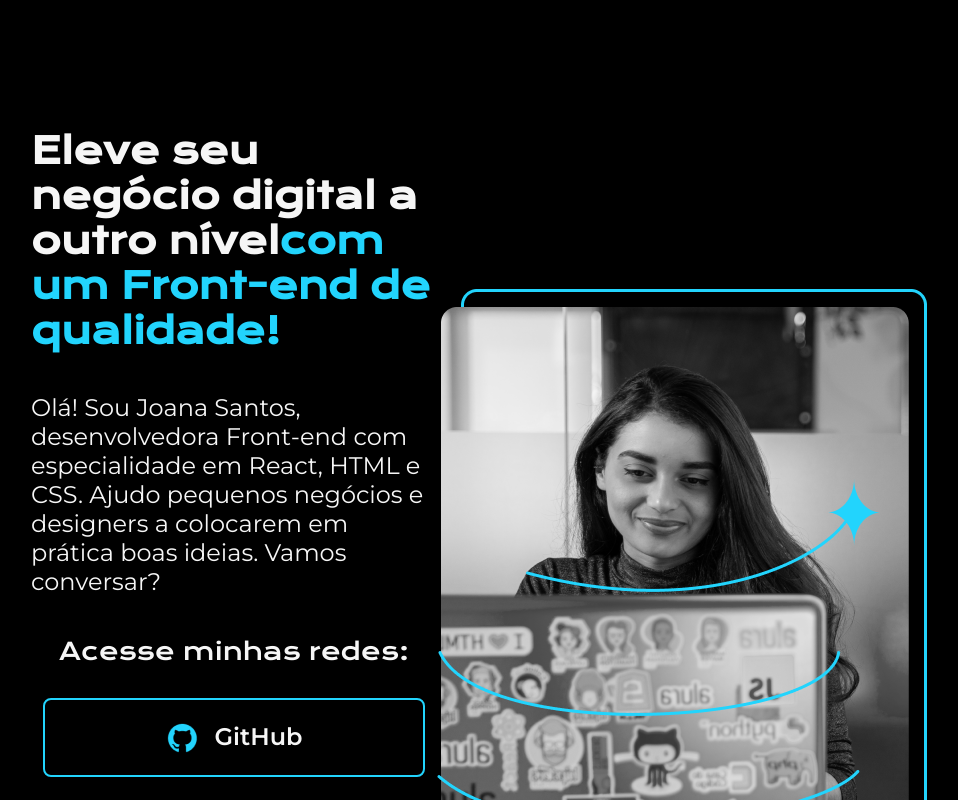
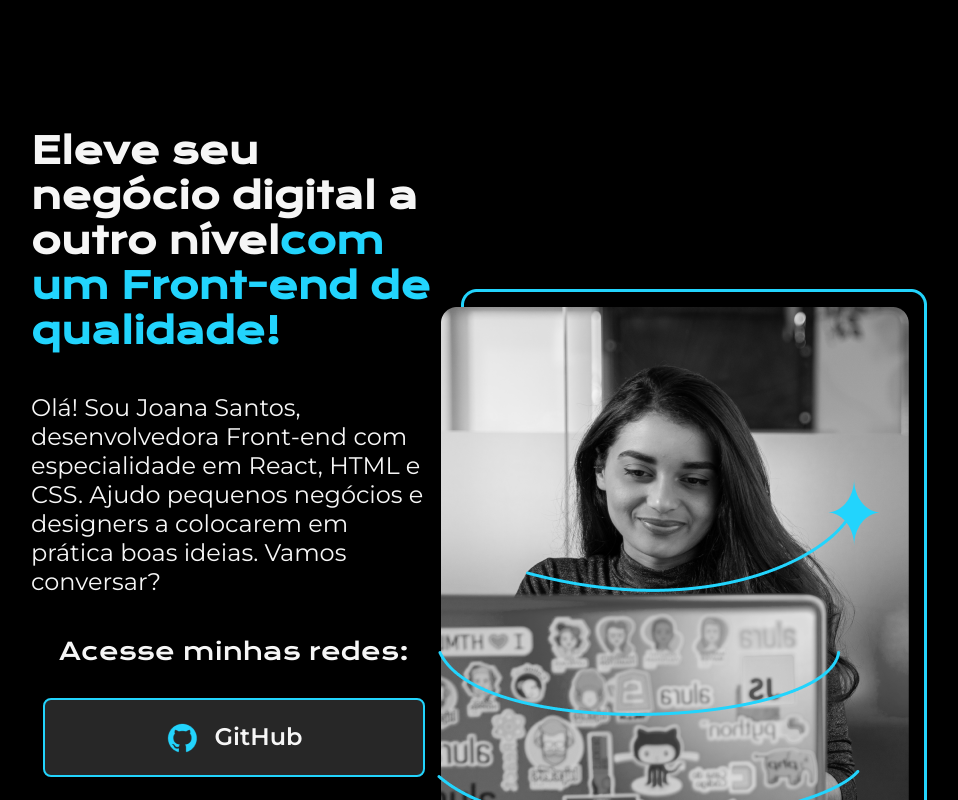
Before and after one commit to Igorrocha1/formacao-ONE, a plain HTML site: page HTML e CSS/index.html in a window 1280 px wide. In both pictures the pointer is over the link "GitHub". Shown: the top 800 px of the page, without its empty margins (161-1119 px from the left). Drawn offline with nearby package versions, Linux system fonts and the light colour scheme.

Commit message:
Aula2 'Hover'

```diff
--- a/HTML e CSS/style.css
+++ b/HTML e CSS/style.css
@@ -70,3 +70,7 @@ body{
     font-family: 'Montserrat', sans-serif;
 
 }
+
+.apresentacao__links__link:hover {
+    background-color: #272727;
+}
```
